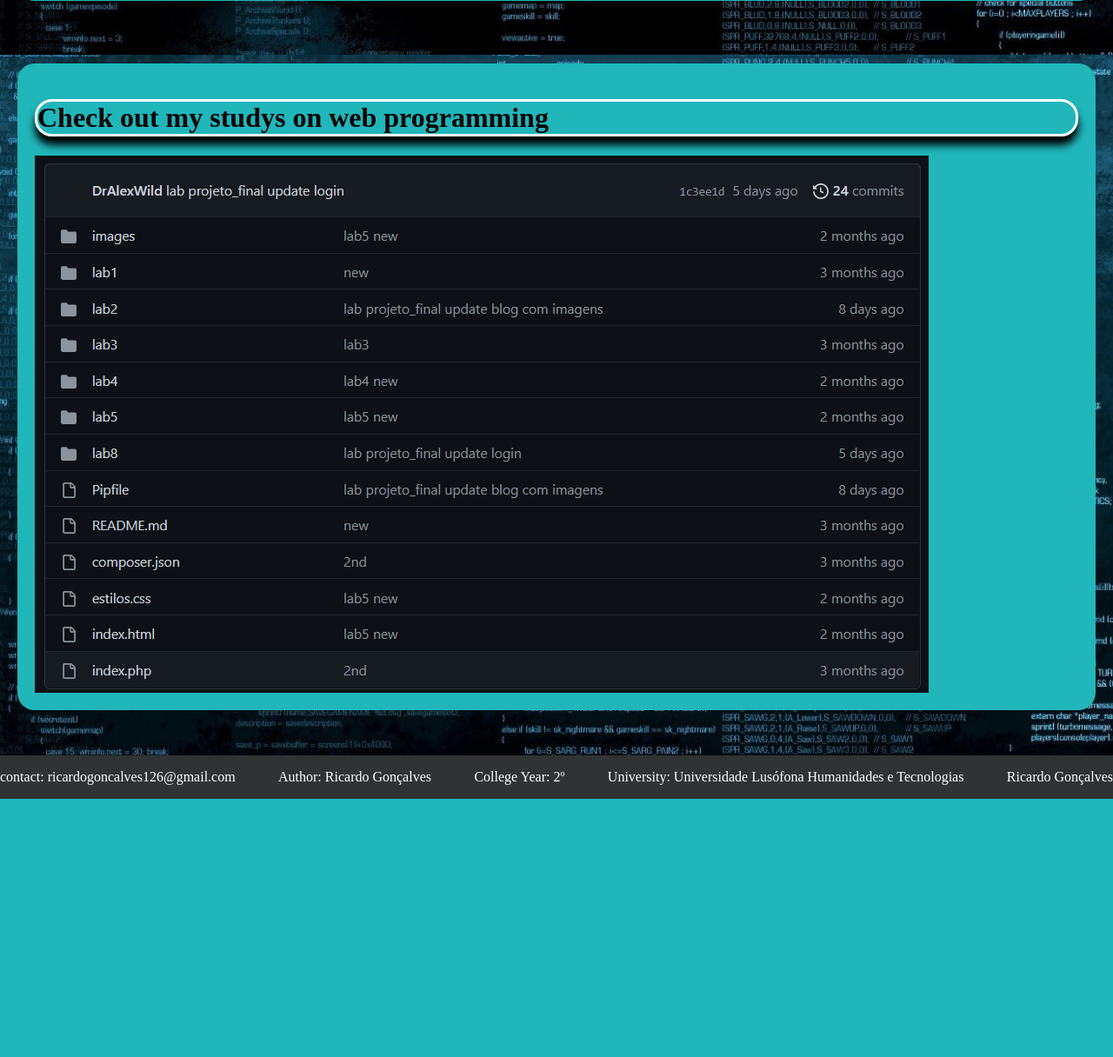
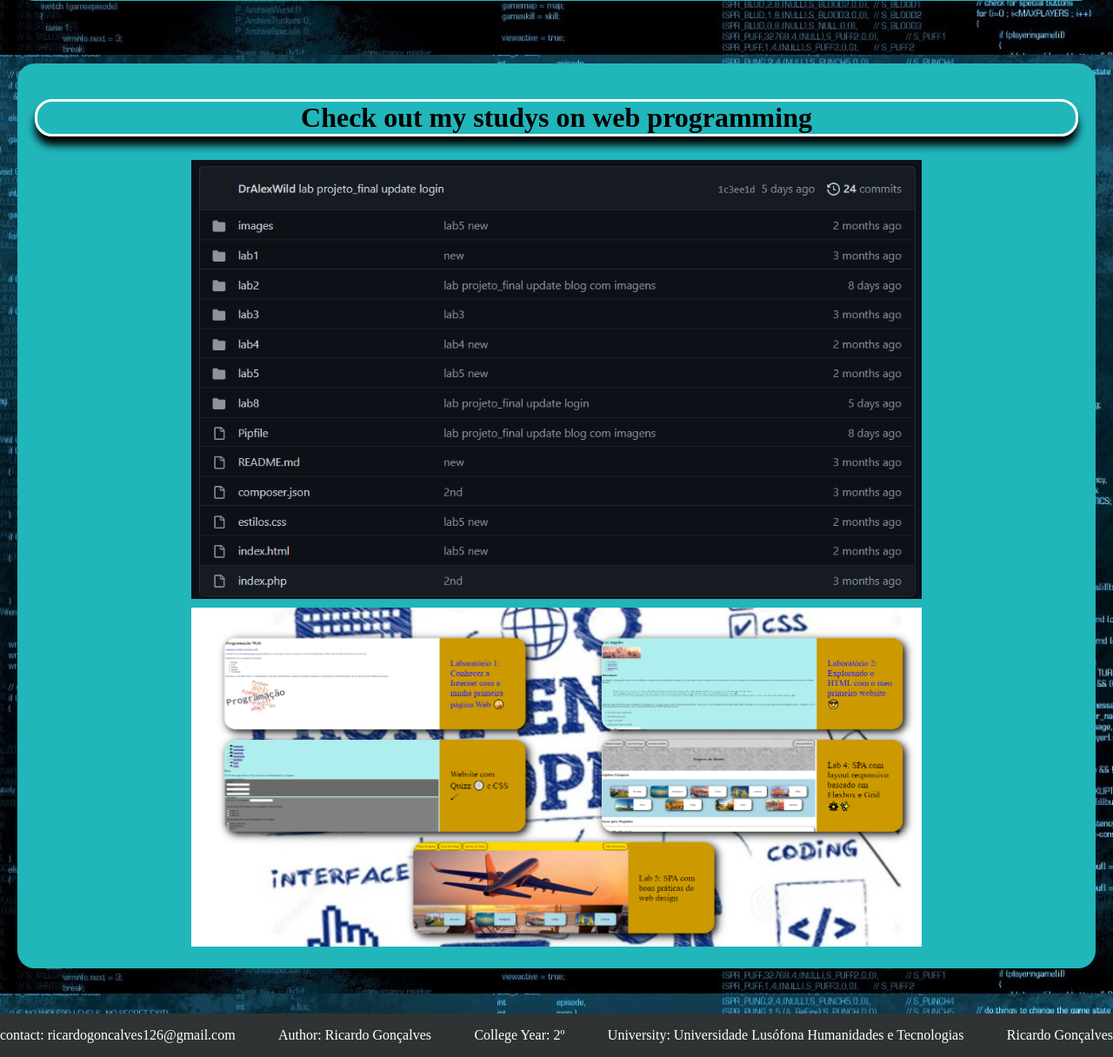
Before and after one commit to DrAlexWild/heroku_portfolio, a Django app: page /web_programming/ in a window 1280 px wide. Shown: the part 877-2093 px from the top of the page at 87% size. Before the commit the page ends 1796 px from the top, so only its background shows below. Run offline with Django 4.2, Linux system fonts and the light colour scheme; data comes from the database, SQL or seed files in the repository; parts of the project's set-up code (start-up, migrations or seed data) failed here and were passed over.

Commit message:
css web_programming

```diff
--- a/portfolio/static/portfolio/css/web_programming.css
+++ b/portfolio/static/portfolio/css/web_programming.css
@@ -23,6 +23,7 @@ body{
   background-attachment: fixed;
   background-position: center;
   background-size: auto;
+
 }
 
 /* nav section */
@@ -101,6 +102,8 @@ body{
  background-color:#20b6ba;
  margin:20px;
  padding:20px;
+ text-align:center;
+
 }
 
 .labs h1{
@@ -108,6 +111,16 @@ body{
    border-color:white;
   border-style:solid;
   border-radius: 20px;
+}
+
+.labs_images {
+ display:flex;
+ flex-flow:column;
+}
+
+.labs img {
+ width:70%;
+ padding:5px;
 }
 
 .footer {
--- a/portfolio/templates/portfolio/web_programming.html
+++ b/portfolio/templates/portfolio/web_programming.html
@@ -38,7 +38,10 @@
         <h1>Check out my studys on web programming</h1>
 
         {% load static %}
-        <a href="https://a22005012-pw-lab1.herokuapp.com/"><img src="/static/portfolio/images/git_labs.PNG" ></a>
+        <div class="labs_images">
+        <a href="https://github.com/DrAlexWild/pw-labs-RicardoGoncalves-a22005012"><img src="/static/portfolio/images/git_labs.PNG" ></a>
+        <a href="https://a22005012-pw-lab1.herokuapp.com/"><img src="/static/portfolio/images/study_labs.PNG" ></a>
+        </div>
     </div>
 
     <div class="footer">
```
Also changed, not shown: portfolio/static/portfolio/images/study_labs.PNG (added).
